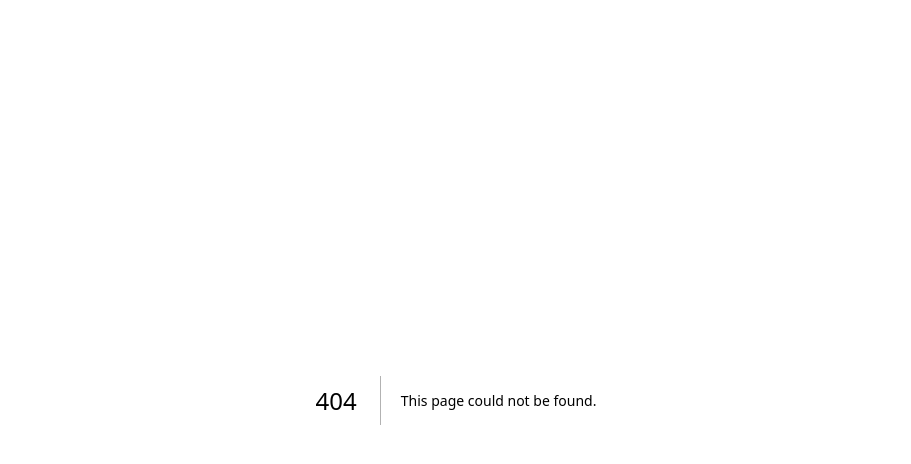
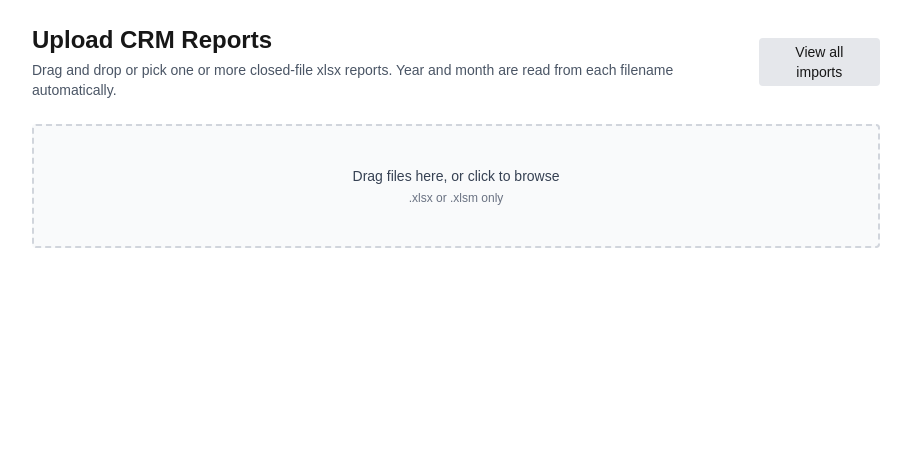
Before and after one commit to StudylinkCareer/BonusReport, a Next.js app in the folder frontend/: page /import in a window 1280 px wide. Before the commit this address had no page. Shown: the top 464 px of the page, without its empty margins (184-1095 px from the left). Built offline with nearby package versions, Linux system fonts and the light colour scheme.

Commit message:
Add multi-file load view

```diff
--- /dev/null
+++ b/frontend/app/import/page.tsx
@@ -0,0 +1,258 @@
+'use client'
+
+/**
+ * frontend/app/import/page.tsx
+ *
+ * CRM file upload page. Multi-file, drag-and-drop, year/month derived
+ * from each filename by the backend.
+ *
+ * Talks to: POST /api/imports  (multipart, field name "files")
+ */
+
+import { useRef, useState } from 'react'
+import { useRouter } from 'next/navigation'
+
+type FileSummary = {
+  inserted: number
+  updated: number
+  rows_skipped: number
+  notes_attached: number
+  notes_orphan: number
+  error_count: number
+}
+
+type FileResult = {
+  success: boolean
+  filename: string | null
+  error?: string
+  warning?: string
+  import_run_id?: number
+  run_year?: number
+  run_month?: number
+  file_path?: string
+  summary?: FileSummary
+  errors?: string[]
+}
+
+type UploadResponse = {
+  total_files: number
+  successful: number
+  failed: number
+  files: FileResult[]
+}
+
+export default function UploadPage() {
+  const router = useRouter()
+  const [files, setFiles] = useState<File[]>([])
+  const [uploading, setUploading] = useState(false)
+  const [response, setResponse] = useState<UploadResponse | null>(null)
+  const [error, setError] = useState<string | null>(null)
+  const [dragOver, setDragOver] = useState(false)
+  const inputRef = useRef<HTMLInputElement>(null)
+
+  const onPick = (filelist: FileList | null) => {
+    if (!filelist) return
+    const valid = Array.from(filelist).filter((f) => /\.(xlsx|xlsm)$/i.test(f.name))
+    const invalid = Array.from(filelist).filter((f) => !/\.(xlsx|xlsm)$/i.test(f.name))
+    setFiles((prev) => [...prev, ...valid])
+    if (invalid.length) {
+      setError(`Skipped ${invalid.length} non-Excel file(s): ${invalid.map((f) => f.name).join(', ')}`)
+    } else {
+      setError(null)
+    }
+  }
+
+  const removeFile = (idx: number) => {
+    setFiles((prev) => prev.filter((_, i) => i !== idx))
+  }
+
+  const onUpload = async () => {
+    if (files.length === 0) {
+      setError('Please select at least one file.')
+      return
+    }
+    setUploading(true)
+    setError(null)
+    setResponse(null)
+
+    const fd = new FormData()
+    for (const f of files) fd.append('files', f)
+
+    try {
+      const res = await fetch('/api/imports', { method: 'POST', body: fd })
+      if (!res.ok) {
+        const body = await res.json().catch(() => ({}))
+        throw new Error(body.detail || `Upload failed (${res.status})`)
+      }
+      const body: UploadResponse = await res.json()
+      setResponse(body)
+      setFiles([])
+    } catch (e: any) {
+      setError(e.message)
+    } finally {
+      setUploading(false)
+    }
+  }
+
+  return (
+    <div className="mx-auto max-w-4xl p-6">
+      <header className="mb-6 flex items-center justify-between">
+        <div>
+          <h1 className="text-2xl font-bold">Upload CRM Reports</h1>
+          <p className="mt-1 text-sm text-gray-600">
+            Drag and drop or pick one or more closed-file xlsx reports. Year and
+            month are read from each filename automatically.
+          </p>
+        </div>
+        <button
+          onClick={() => router.push('/imports')}
+          className="rounded bg-gray-200 px-3 py-1 text-sm"
+        >
+          View all imports
+        </button>
+      </header>
+
+      {/* Drop zone */}
+      <div
+        onDragOver={(e) => { e.preventDefault(); setDragOver(true) }}
+        onDragLeave={() => setDragOver(false)}
+        onDrop={(e) => {
+          e.preventDefault()
+          setDragOver(false)
+          onPick(e.dataTransfer.files)
+        }}
+        onClick={() => inputRef.current?.click()}
+        className={`cursor-pointer rounded border-2 border-dashed p-10 text-center transition ${
+          dragOver
+            ? 'border-blue-500 bg-blue-50'
+            : 'border-gray-300 bg-gray-50 hover:bg-gray-100'
+        }`}
+      >
+        <p className="text-sm text-gray-700">
+          {dragOver ? 'Drop files here…' : 'Drag files here, or click to browse'}
+        </p>
+        <p className="mt-1 text-xs text-gray-500">.xlsx or .xlsm only</p>
+        <input
+          ref={inputRef}
+          type="file"
+          accept=".xlsx,.xlsm"
+          multiple
+          onChange={(e) => onPick(e.target.files)}
+          className="hidden"
+        />
+      </div>
+
+      {/* Pending list */}
+      {files.length > 0 && (
+        <div className="mt-4">
+          <h2 className="mb-2 text-sm font-semibold">
+            Files to upload ({files.length}):
+          </h2>
+          <ul className="divide-y divide-gray-100 rounded border border-gray-200">
+            {files.map((f, i) => (
+              <li key={i} className="flex items-center justify-between px-3 py-2 text-sm">
+                <span className="truncate" title={f.name}>{f.name}</span>
+                <button
+                  onClick={() => removeFile(i)}
+                  className="text-xs text-red-600 hover:underline"
+                  disabled={uploading}
+                >
+                  Remove
+                </button>
+              </li>
+            ))}
+          </ul>
+        </div>
+      )}
+
+      {/* Action buttons */}
+      {files.length > 0 && (
+        <div className="mt-4 flex gap-2">
+          <button
+            onClick={onUpload}
+            disabled={uploading}
+            className="rounded bg-blue-600 px-4 py-2 text-white disabled:opacity-50"
+          >
+            {uploading
+              ? `Uploading ${files.length} file(s)…`
+              : `Upload ${files.length} file(s)`}
+          </button>
+          <button
+            onClick={() => setFiles([])}
+            disabled={uploading}
+            className="rounded bg-gray-200 px-4 py-2 text-sm"
+          >
+            Clear
+          </button>
+        </div>
+      )}
+
+      {/* Errors / warnings */}
+      {error && (
+        <div className="mt-4 rounded border border-red-200 bg-red-50 px-4 py-3 text-red-800">
+          <strong>Error:</strong> {error}
+        </div>
+      )}
+
+      {/* Per-file results */}
+      {response && (
+        <div className="mt-6">
+          <h2 className="mb-3 font-semibold">
+            Upload results — {response.successful} succeeded, {response.failed} failed
+          </h2>
+          <ul className="space-y-2">
+            {response.files.map((r, i) => (
+              <li
+                key={i}
+                className={`rounded border px-4 py-3 text-sm ${
+                  r.success
+                    ? 'border-green-200 bg-green-50'
+                    : 'border-red-200 bg-red-50'
+                }`}
+              >
+                <div className="mb-1 font-mono text-xs">{r.filename ?? '(no filename)'}</div>
+                {r.success ? (
+                  <div className="flex items-center justify-between">
+                    <div>
+                      Period: <strong>{r.run_year}-{String(r.run_month).padStart(2, '0')}</strong>
+                      {' · '}
+                      Inserted: {r.summary?.inserted}, Updated: {r.summary?.updated}
+                      {r.summary?.error_count
+                        ? <span className="text-amber-700">, Errors: {r.summary.error_count}</span>
+                        : null}
+                    </div>
+                    <button
+                      onClick={() => router.push(`/import/review/${r.run_year}/${r.run_month}`)}
+                      className="rounded bg-blue-600 px-3 py-1 text-xs text-white"
+                    >
+                      Review →
+                    </button>
+                  </div>
+                ) : (
+                  <div className="text-red-700">{r.error}</div>
+                )}
+                {r.warning && (
+                  <div className="mt-1 text-xs text-amber-700">⚠ {r.warning}</div>
+                )}
+              </li>
+            ))}
+          </ul>
+          <div className="mt-4 flex gap-2">
+            <button
+              onClick={() => router.push('/imports')}
+              className="rounded bg-gray-200 px-4 py-2 text-sm"
+            >
+              View all imports
+            </button>
+            <button
+              onClick={() => setResponse(null)}
+              className="rounded bg-blue-600 px-4 py-2 text-sm text-white"
+            >
+              Upload more
+            </button>
+          </div>
+        </div>
+      )}
+    </div>
+  )
+}
```
